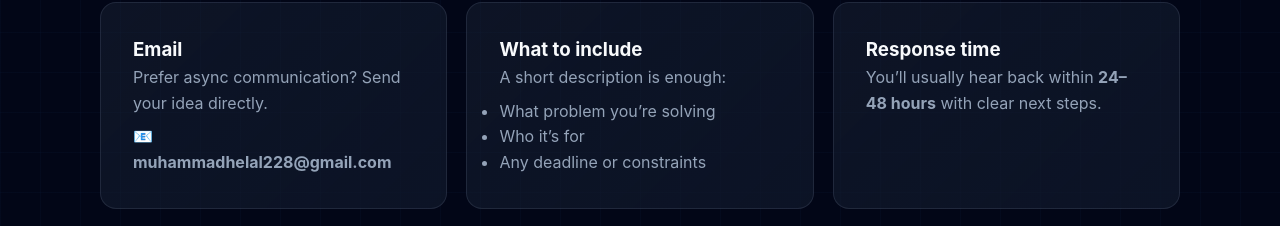
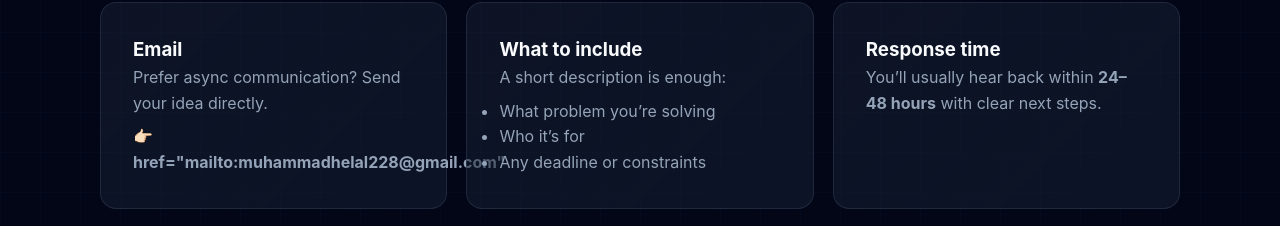
Before and after one commit to Mdhelaluddin3391/FoundryStack, a plain HTML site: page contact.html in a window 1280 px wide. Shown: the part 408-634 px from the top of the page. Drawn offline with Linux system fonts and the light colour scheme.

Commit message:
gmail added

```diff
--- a/contact.html
+++ b/contact.html
@@ -73,7 +73,7 @@
               Prefer async communication? Send your idea directly.
             </p>
             <p class="section-sub" style="margin-top: 0.5rem;">
-              📧 <strong>muhammadhelal228@gmail.com</strong>
+              👉🏻<strong>href="mailto:muhammadhelal228@gmail.com"</strong>
             </p>
           </div>
 
```
